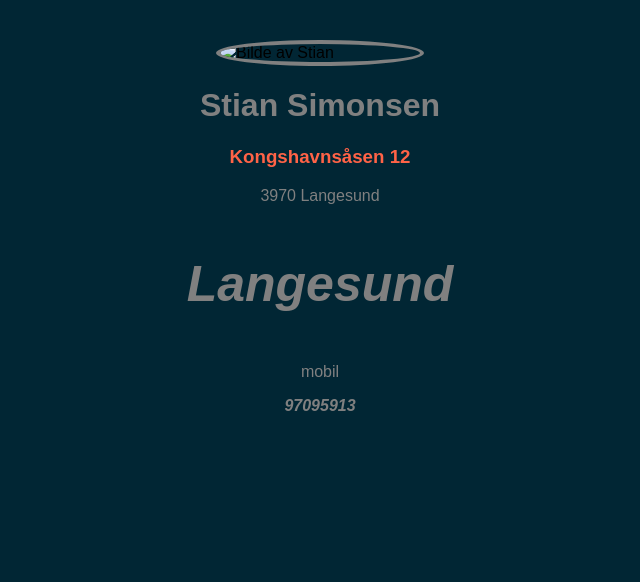
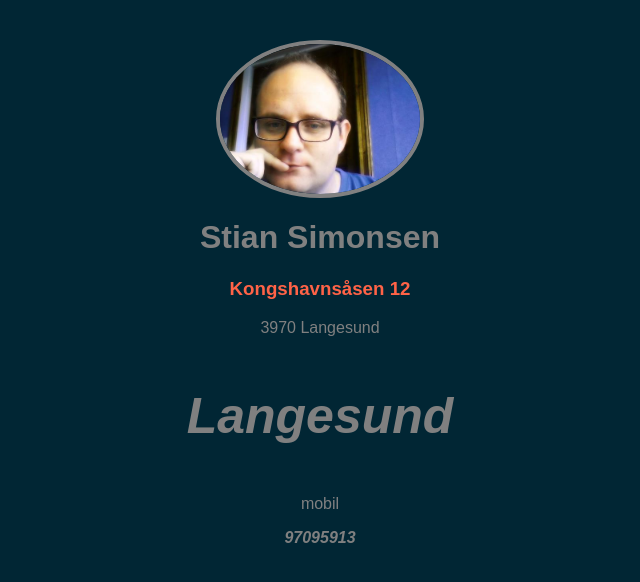
Before and after one commit to stiansimon/hjemmeside, a plain HTML site: page index.html in a window 1280 px wide. Shown: the whole page, without its empty margins (320-960 px from the left). Drawn offline with Linux system fonts and the light colour scheme.

Commit message:
Update index.html

```diff
--- a/index.html
+++ b/index.html
@@ -6,7 +6,7 @@
     <link rel="stylesheet" href="style.css">
   </head>
   <body>
-    <img class="bilde" src="img/Stian" alt="Bilde av Stian">
+    <img class="bilde" src="img/Stian.jpg" alt="Bilde av Stian">
 
     <h1>Stian Simonsen</h1>
 
```
